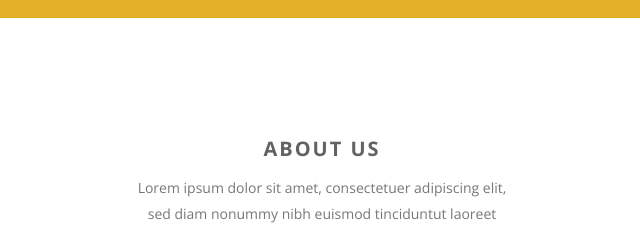
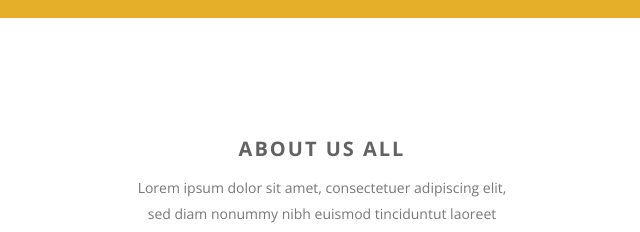
Before and after one commit to TanushreeMishra/TanushreeMishra.github.io, a plain HTML site: page index.html in a window 1280 px wide. Shown: the part 1980-2212 px from the top of the page, 318-958 px from the left. Drawn offline with nearby package versions, Linux system fonts and the light colour scheme; animation ran at ten frames a second.

Commit message:
about -> about us all

```diff
--- a/index.html
+++ b/index.html
@@ -268,7 +268,7 @@
 		<div class="container">
 			<div class="row">
 				<div class="service_title section-title col-text-center text-center wow flipInX">
-					<h1>ABOUT US</h1>
+					<h1>ABOUT US ALL</h1>
 					<p>Lorem ipsum dolor sit amet, consectetuer adipiscing elit,<br />sed diam nonummy nibh euismod tinciduntut laoreet<br />dolore magna aliquam erat volutpat.</p>
 				</div>
 			<!--	<div class="row text-center">
```
